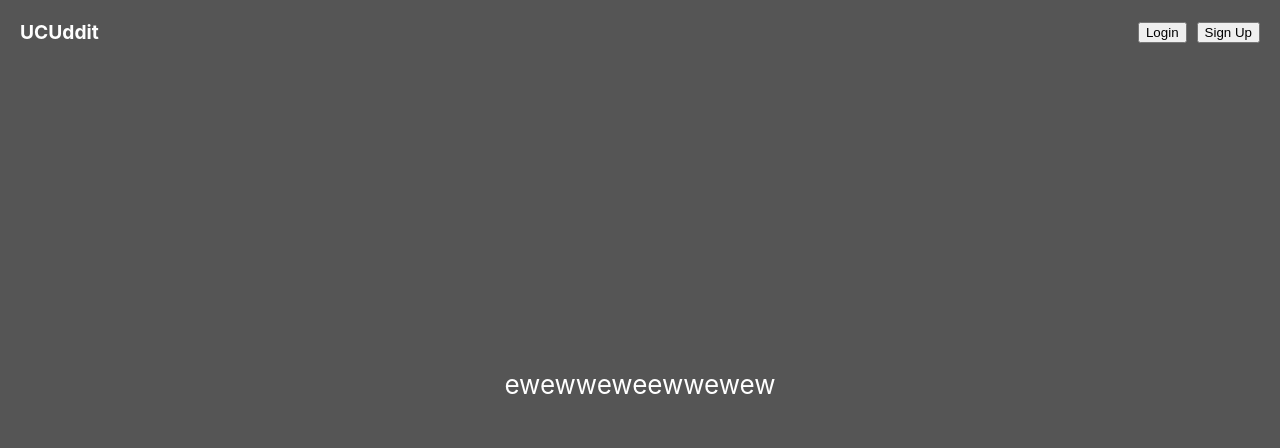
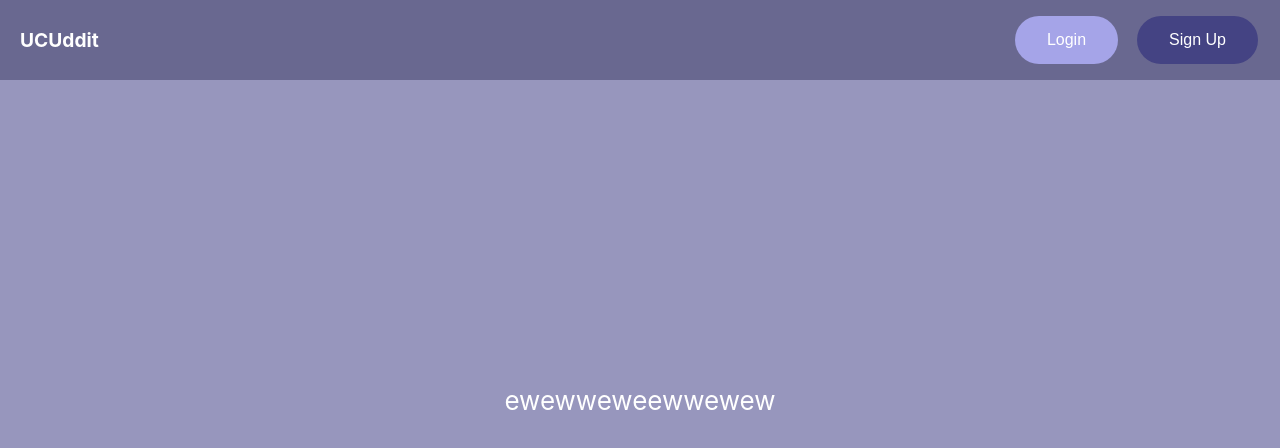
Before and after one commit to mourelleguillermo/web-mobile-frontend, a React (Create React App) app: page / in a window 1280 px wide. Shown: the top 448 px of the page. Built offline with nearby package versions, Linux system fonts and the light colour scheme.

Commit message:
cleaned up main page a bit

```diff
--- a/src/App.css
+++ b/src/App.css
@@ -1,14 +1,8 @@
 html {
-  background-color: #555;
-}
-
-.App {
-  text-align: center;
-  background-color: #555;
+  background-color: #9796BD;
 }
 
 .App-body {
-  background-color: #555;
   min-height: 80vh;
   display: flex;
   flex-direction: column;
@@ -24,7 +18,7 @@ html {
 }
 
 .App-header {
-  background-color: #555;
+  background-color: #696890;
   color: white;
   display: flex;
   align-items: center;
@@ -32,18 +26,38 @@ html {
   padding: 20px;
   font-size: larger;
   font-weight: bold;
+  max-height: 40px;
 }
 
 .App-link {
   color: #61dafb;
 }
 
+#loginbutton, #signupbutton {
+  border: none;
+  color: white;
+  padding: 15px 32px;
+  text-align: center;
+  text-decoration: none;
+  display: inline-block;
+  font-size: 16px;
+  margin: 4px 2px;
+  cursor: pointer;
+  border-radius: 50px;
+}
+
+#loginbutton {
+  background-color: #A5A4E8;
+}
+
+#signupbutton {
+  background-color: #444383;
+}
+
 #buttons {
   display: flex;
-  align-items: center;
-  gap: 10px;
+  gap: 15px;
 }
-
 .modal {
   background-color: #aaa;
   padding: 20px;
@@ -52,7 +66,3 @@ html {
 .popup-overlay {
   background: rgba(0, 0, 0, 0.5);
 }
-
-#title {
-  text-align: center;
-}
--- a/src/App.js
+++ b/src/App.js
@@ -10,7 +10,7 @@ function App() {
     		<header className="App-header">
         	UCUddit
 			<div id="buttons">
-					<Popup trigger={<button>Login</button>} modal nested>
+					<Popup trigger={<button id='loginbutton'>Login</button>} modal nested>
             		    {
 							close => (
             		            <div className='modal'>
@@ -24,7 +24,7 @@ function App() {
             		        )
             		    }
             		</Popup>
-        			<Popup trigger={<button>Sign Up</button>} modal nested>
+        			<Popup trigger={<button id='signupbutton'>Sign Up</button>} modal nested>
             		    {
 							close => (
 								<div className='modal'>
--- a/src/components/login.jsx
+++ b/src/components/login.jsx
@@ -11,7 +11,9 @@ function Login() {
                     <input type="password" id="password" name="password" />
                 </p>
                 <p>
-                    <button type="submit">Login</button>
+                    <button type="submit" onClick={() => {
+                        console.log(document.getElementById('username').value, document.getElementById('password').value)
+                    }}>Login</button>
                 </p>
             </div>
     )
--- a/src/components/signup.jsx
+++ b/src/components/signup.jsx
@@ -16,15 +16,25 @@ function SignUp() {
                 <input type="email" id="email" name="email" />
             </p>
             <p>
-                <label htmlFor="password" id="passlabel">Password: </label>
+                <label htmlFor="password" id="passlabel">Password: </label> {/* TODO: make a toggle for password visibility */}
                 <input type="password" id="password" name="password" />
             </p>
             <p>
-                <label htmlFor="confirmPassword" id="confirmlabel">Confirm Password: </label>
+                <label htmlFor="confirmPassword" id="confirmlabel">Confirm Password: </label> {/* TODO: also password visibility */}
                 <input type="password" id="confirmPassword" name="confirmPassword" />
             </p>
             <p>
-                <button type="submit" id="submitbutton">Sign Up</button>
+                <button type="submit" id="submitbutton" onClick={() => {
+                    if (document.getElementById('password').value !== document.getElementById('confirmPassword').value) {
+                        alert('Passwords do not match')
+                    }
+                    else if (document.getElementById('password').value.length < 8 || document.getElementById('password').value.length > 16) {
+                        alert('Password must be between 8 and 16 characters')
+                    }
+                    else {
+                        alert('Sign up successful')
+                    }
+                }}>Sign Up</button>
             </p>
         </div>
     );
```
